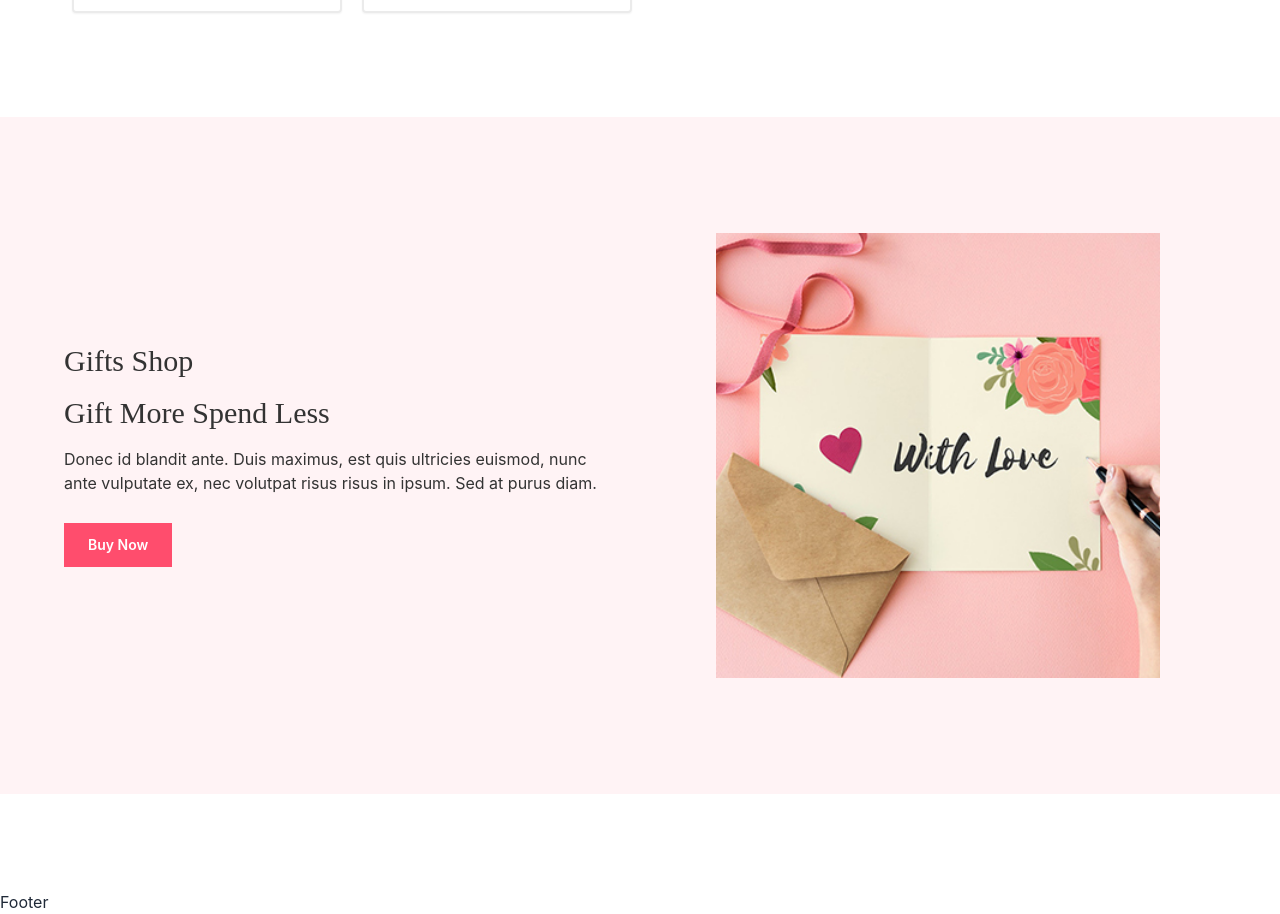
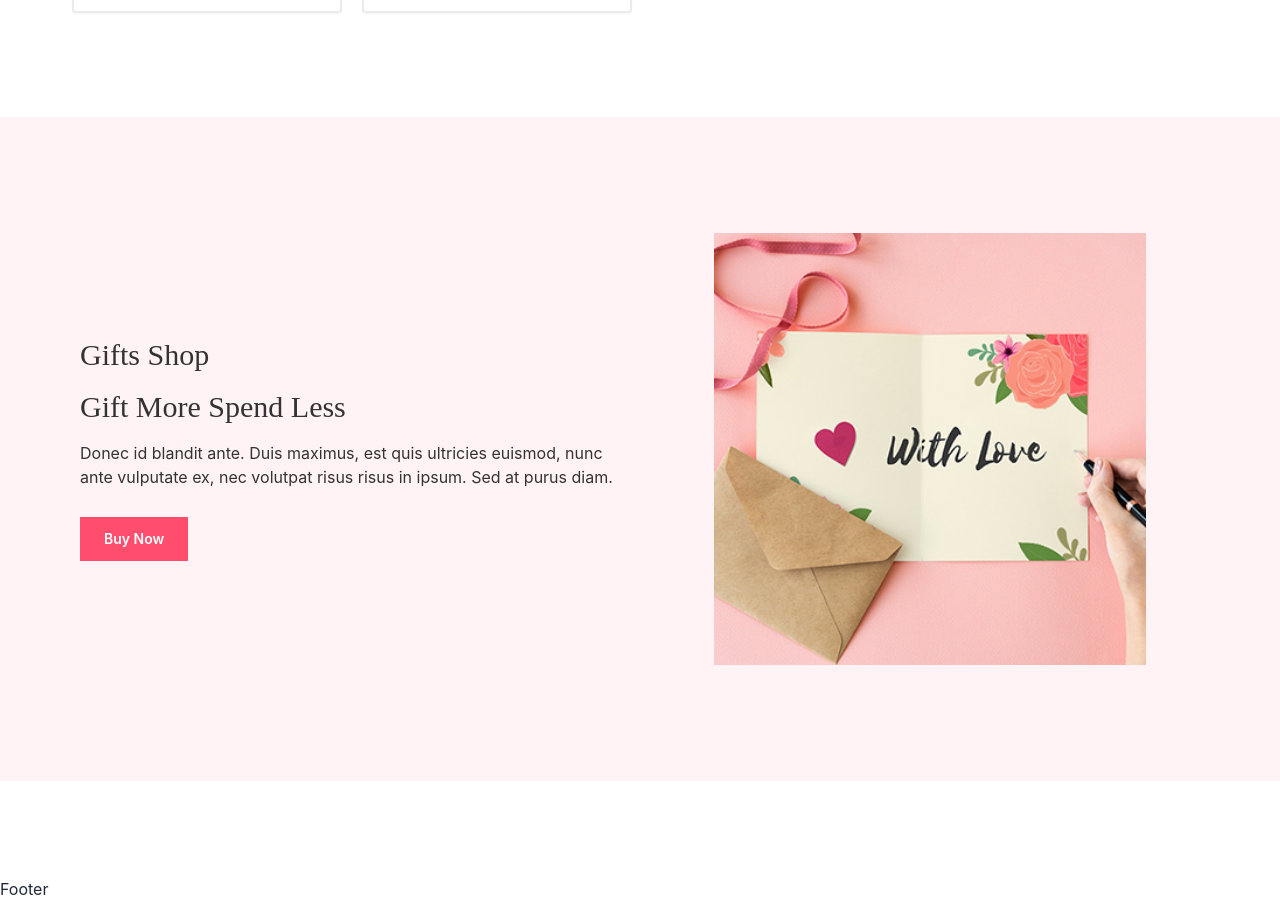
Before and after one commit to Codex-digital1/Giftly, a React (Create React App) app: page / in a window 1280 px wide. Shown: the part 963-1877 px from the top of the page. Built offline with nearby package versions, Linux system fonts and the light colour scheme.

Commit message:
fixed responsive issue for Featured products section

```diff
--- a/src/components/home/FeaturedProducts.tsx
+++ b/src/components/home/FeaturedProducts.tsx
@@ -4,7 +4,7 @@ import { FaCartPlus } from "react-icons/fa6";
 
 const FeaturedProducts: React.FC = () => {
     return (
-        <div className='container  my-24'>
+        <div className='my-24'>
             <div>
                 <h3 className='text-primary text-center  font-light my-3 font-great-vibes text-3xl'>Top Collections</h3>
                 <h1 className='font-medium text-3xl text-center uppercase text-[#333333]'>Featured Products</h1>
--- a/src/components/home/GiftShopBanner.jsx
+++ b/src/components/home/GiftShopBanner.jsx
@@ -1,8 +1,8 @@
 // import React from 'react';
 const GiftShopBanner = () => {
     return (
-        <div className="bg-tertiary my-24 py-12  md:py-[100px] md:px-12">
-            <div className="flex flex-col md:flex-row gap-10 p-4 overflow-hidden">
+        <div className="bg-tertiary my-24 py-12  md:py-[100px] ">
+            <div className="flex flex-col md:flex-row gap-10 p-4 overflow-hidden max-w-6xl mx-auto">
                 <div className="flex-1  grid place-content-center">
                     <div className="text-[#333] space-y-4">
                         <h3 className="text-3xl font-great-vibes">Gifts Shop</h3>
```
